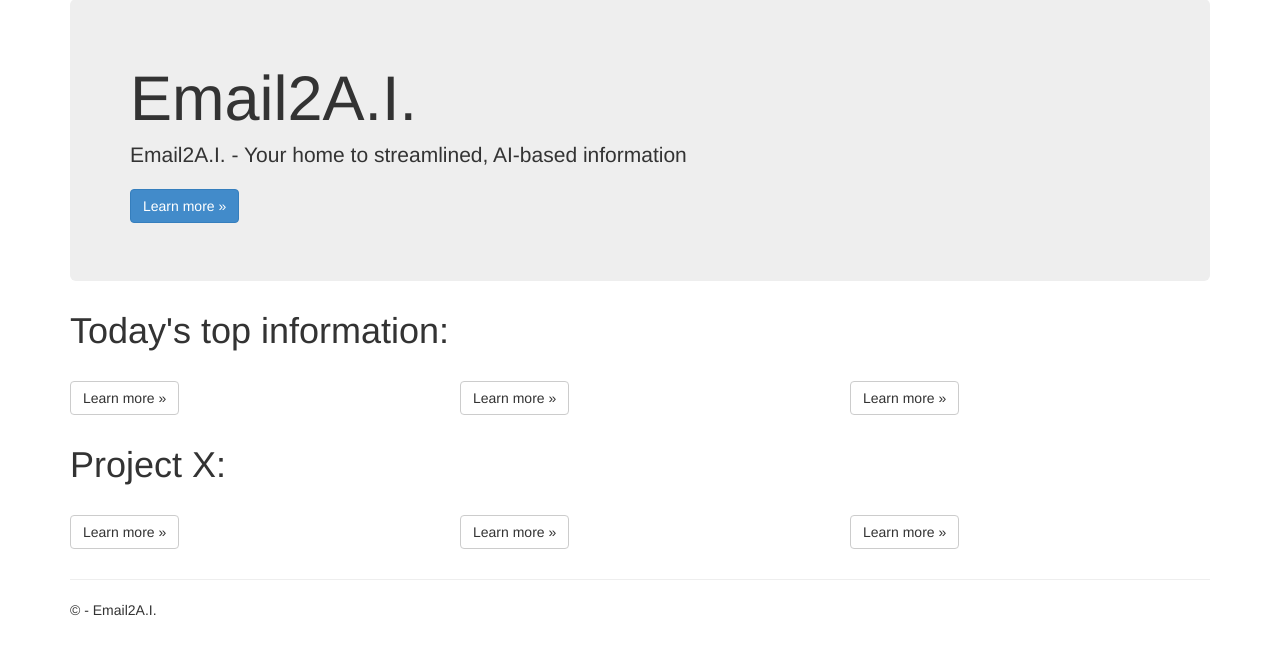
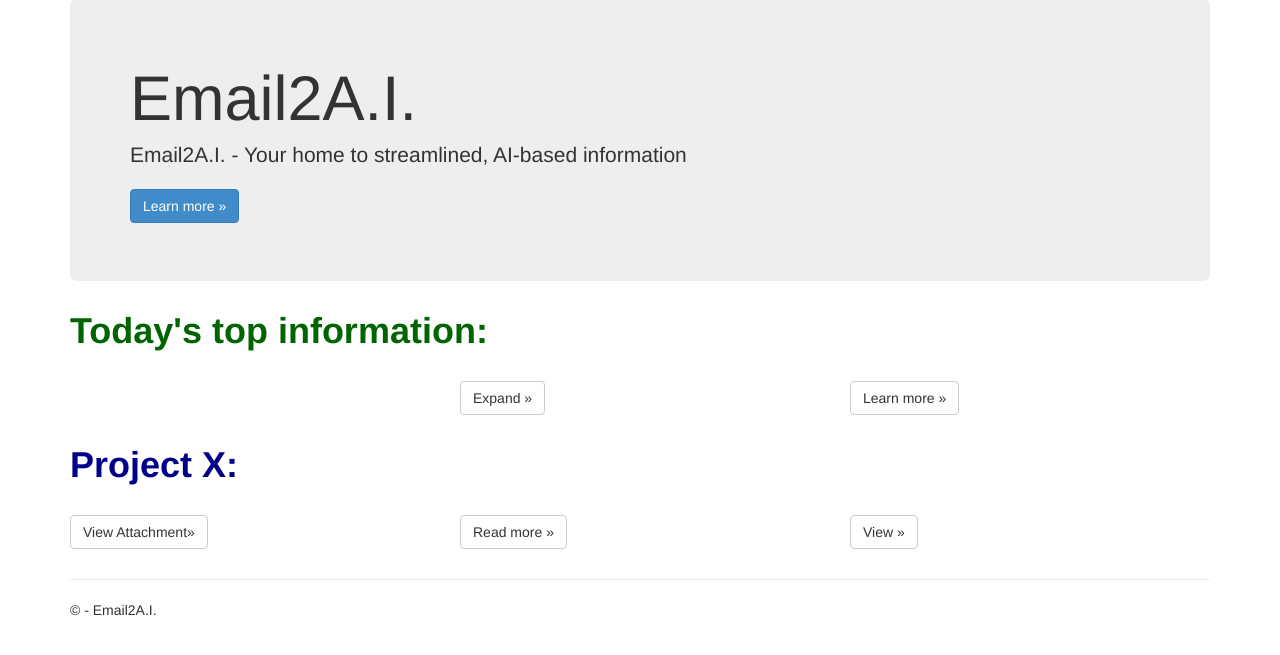
Before and after one commit to sdburdick/DjangoEmailToAI_test, a Django app: template app/templates/app/index.html in a window 1280 px wide. Shown: the part 51-706 px from the top of the page. Run offline with Django 3.2, Linux system fonts and the light colour scheme; the template is opened without the code that fills it, so the values that code supplies are empty; parts of the project's set-up code (start-up, migrations or seed data) failed here and were passed over; some libraries are stand-ins or nearby versions.

Commit message:
minor visual updates.  allow for space in project x matching

```diff
--- a/app/templates/app/index.html
+++ b/app/templates/app/index.html
@@ -7,17 +7,17 @@
     <p class="lead">Email2A.I. - Your home to streamlined, AI-based information</p>
     <p><a href="https://github.com/sdburdick/CEG-7370" class="btn btn-primary btn-large">Learn more &raquo;</a></p>
 </div>
-<h1>Today's top information:</h1>
+<h1 style="color:darkgreen"><b>Today's top information:</b></h1>
 <div class="row">
     <div class="col-md-4">
         <p>{{leftS}}</p>
         <h2>{{leftC}}</h2>
-        <p><a class="btn btn-default" href="https://djangobook.com/django-tutorials/">Learn more &raquo;</a></p>
+
     </div>
     <div class="col-md-4">
         <p>{{centerS}}</p>
         <h2>{{centerC}}</h2>
-        <p><a class="btn btn-default" href="https://pypi.org/">Learn more &raquo;</a></p>
+        <p><a class="btn btn-default" href="https://pypi.org/">Expand &raquo;</a></p>
     </div>
     <div class="col-md-4">
         <p>{{rightS}}</p>
@@ -26,22 +26,22 @@
     </div>
 </div>
 <div></div>
-<h1 color="blue">Project X:</h1>
+<h1 style="color:darkblue"><b>Project X:</b></h1>
 <div class="row">
     <div class="col-md-4">
         <p>{{pxLs}}</p>
         <h2>{{pxLc}}</h2>
-        <p><a class="btn btn-default" href="https://djangobook.com/django-tutorials/">Learn more &raquo;</a></p>
+        <p><a class="btn btn-default" href="https://view.officeapps.live.com/op/view.aspx?src=https%3A%2F%2Fraw.githubusercontent.com%2Fsdburdick%2FDjangoEmailToAI_test%2Fmaster%2FProjectXPlans.docx&wdOrigin=BROWSELINK">View Attachment&raquo;</a></p>
     </div>
     <div class="col-md-4">
         <p>{{pxCs}}</p>
         <h2>{{pxCc}}</h2>
-        <p><a class="btn btn-default" href="https://pypi.org/">Learn more &raquo;</a></p>
+        <p><a class="btn btn-default" href="https://pypi.org/">Read more &raquo;</a></p>
     </div>
     <div class="col-md-4">
         <p>{{pxRs}}</p>
         <h2>{{pxRc}}</h2>
-        <p><a class="btn btn-default" href="http://azure.microsoft.com">Learn more &raquo;</a></p>
+        <p><a class="btn btn-default" href="http://azure.microsoft.com">View &raquo;</a></p>
     </div>
 </div>
 {% endblock %}
--- a/databaseLoader.py
+++ b/databaseLoader.py
@@ -25,6 +25,7 @@ class ProjX(Document):
 
 count = get_user_email_index(user_email, user_password)
 
+#need to get the top 3 priority emails for projX and main into the home page
 while (count):
     subject, content = get_email_by_index(user_email, user_password, count)
     if "ProjX" in subject:
@@ -32,6 +33,10 @@ while (count):
         newmail.contentsE = content
         newmail.save()
     elif "ProjectX" in subject:
+        newmail = ProjX(subject = subject)
+        newmail.contentsE = content
+        newmail.save()
+    elif "Project X" in subject:
         newmail = ProjX(subject = subject)
         newmail.contentsE = content
         newmail.save()
```
